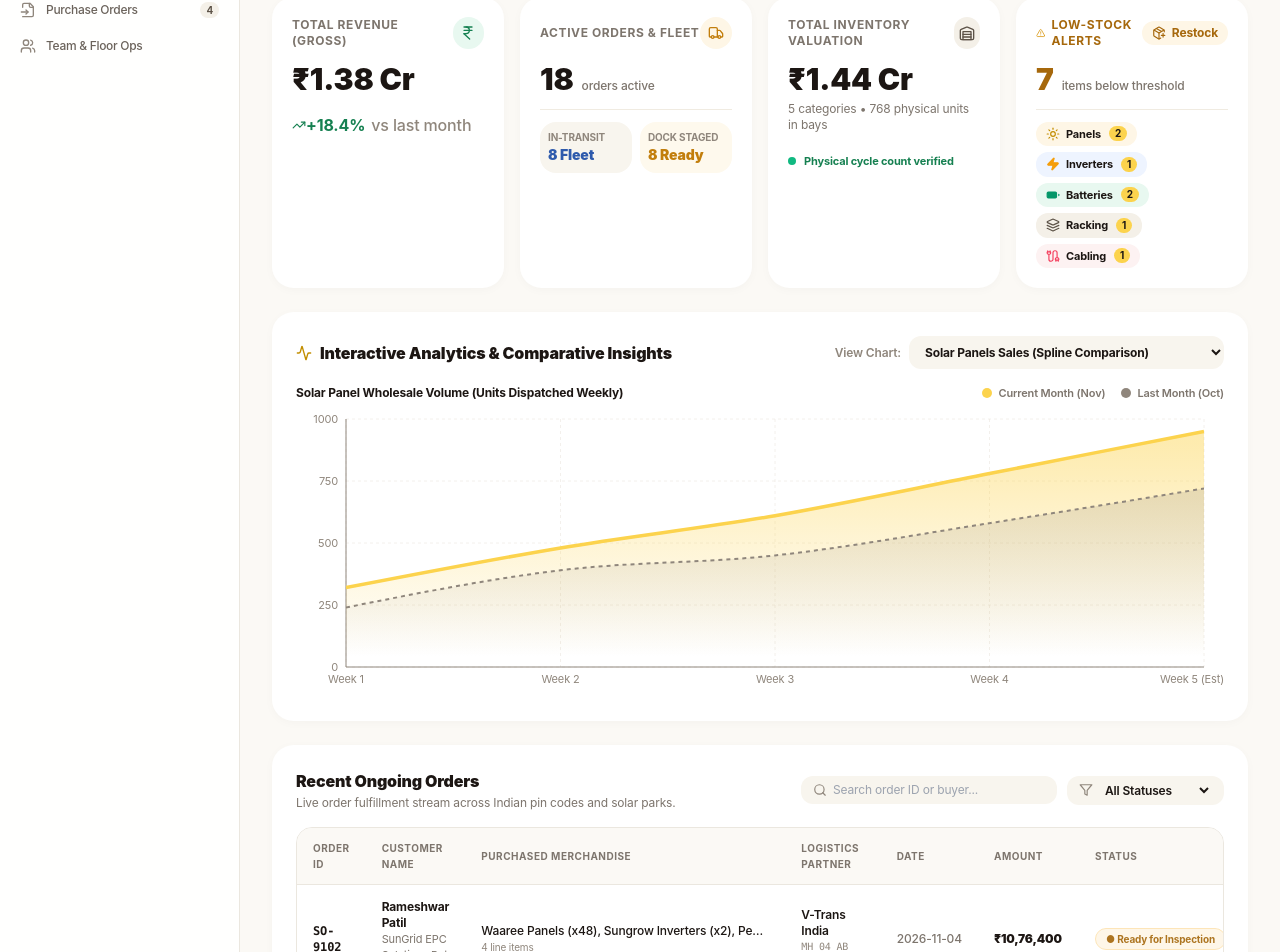
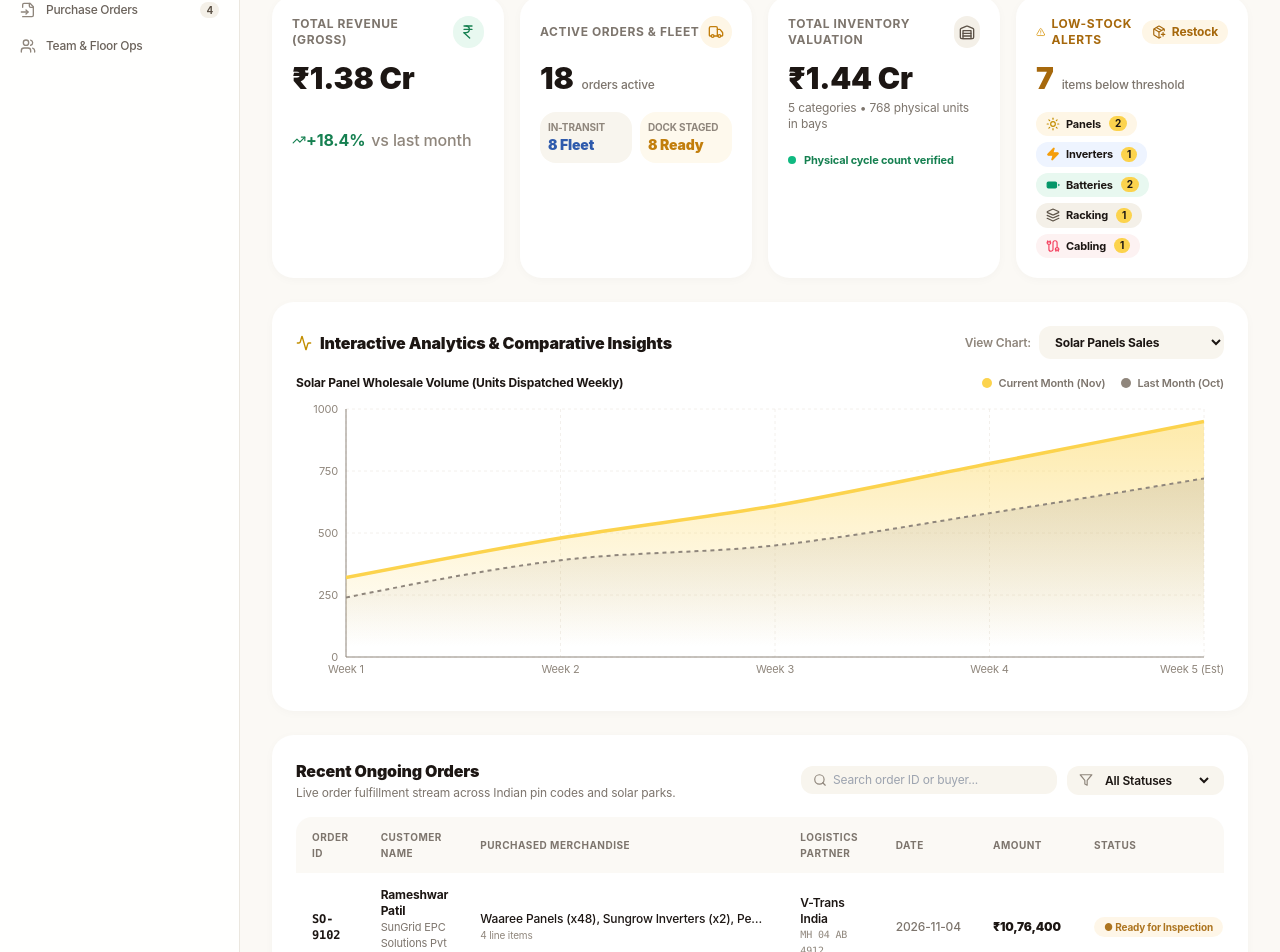
Before and after one commit to morningstar004/SolarDashBoard, a Next.js app: page / in a window 1280 px wide. Shown: the part 300-1252 px from the top of the page. Built offline with nearby package versions, Linux system fonts and the light colour scheme.

Commit message:
feat(dashboard): remove borders and add fluid motion transitions to order table filter

```diff
--- a/src/components/dashboard/DashboardModule.tsx
+++ b/src/components/dashboard/DashboardModule.tsx
@@ -1,6 +1,7 @@
 'use client';
 
 import React, { useState, useMemo } from 'react';
+import { motion, AnimatePresence } from 'framer-motion';
 import { useApp } from '@/context/AppContext';
 import {
   TrendingUp,
@@ -141,7 +142,7 @@ export const DashboardModule: React.FC = () => {
       {/* Clay Dark Espresso Hero Banner (Inspired by reference banner) */}
       <div className="relative overflow-hidden p-6 sm:p-7 rounded-3xl bg-[#231C18] dark:bg-[#1A1411] text-white shadow-md flex flex-col md:flex-row md:items-center justify-between gap-5">
         <div className="max-w-2xl space-y-2">
-          <div className="inline-flex items-center gap-1.5 px-3 py-1 rounded-full text-[11px] font-bold bg-[#3A3027] text-[#FCD34D] border border-[#524438]">
+          <div className="inline-flex items-center gap-1.5 px-3 py-1 rounded-full text-[11px] font-bold bg-[#3A3027] text-[#FCD34D]">
             <span>HeliosOps Verified Solar Distributor • GST & BIS Compliant</span>
           </div>
 
@@ -170,7 +171,7 @@ export const DashboardModule: React.FC = () => {
             <div className="text-3xl font-black text-[#1C1613] dark:text-[#FBF9F5]">
               {formatINR(totalRevenueThisMonth)}
             </div>
-            <div className="flex items-center gap-1.5 mt-4 text-md font-bold text-[#168051] dark:text-[#78E0A9]">
+            <div className="flex items-center gap-1.5 mt-8 text-md font-bold text-[#168051] dark:text-[#78E0A9]">
               <span className="flex items-center">
                 <TrendingUp className="w-3.5 h-3.5" />
                 +{revenueGrowthPercent}%
@@ -199,7 +200,7 @@ export const DashboardModule: React.FC = () => {
             </div>
 
             {/* Sub-breakdown in the same card */}
-            <div className="grid grid-cols-2 gap-2 mt-3 pt-3 border-t border-[#F0EBE1] dark:border-[#28201A]">
+            <div className="grid grid-cols-2 gap-2 mt-3 pt-1">
               <div className="bg-[#F8F5EE] dark:bg-[#221B17] p-2 rounded-2xl">
                 <p className="text-[10px] text-[#8F867C] dark:text-[#A89F95] uppercase font-bold">In-Transit</p>
                 <p className="text-sm font-black text-[#2E5AAC] dark:text-[#93B4F5]">{inTransitCount + 7} Fleet</p>
@@ -261,7 +262,7 @@ export const DashboardModule: React.FC = () => {
             </div>
 
             {/* Sticker Badges for 5 Categories with SVGs */}
-            <div className="flex flex-wrap gap-1.5 mt-3 pt-3 border-t border-[#F0EBE1] dark:border-[#28201A]">
+            <div className="flex flex-wrap gap-1.5 mt-3 pt-1">
               {/* Panels */}
               <div
                 onClick={() => setActiveTab('inventory')}
@@ -349,9 +350,9 @@ export const DashboardModule: React.FC = () => {
               onChange={(e) => setSelectedChart(e.target.value as 'spline' | 'bar' | 'pie')}
               className="text-xs font-bold px-3 py-2 rounded-xl bg-[#F8F5EE] dark:bg-[#241E19] text-[#1C1613] dark:text-[#F7F4EF] focus:outline-none focus:ring-2 focus:ring-[#FCD34D] cursor-pointer"
             >
-              <option value="spline">Solar Panels Sales (Spline Comparison)</option>
-              <option value="bar">Inventory Pricing & Units (Cost vs Market Price)</option>
-              <option value="pie">Order Fulfillment & Delay Status Breakdown</option>
+              <option value="spline">Solar Panels Sales</option>
+              <option value="bar">Inventory Pricing & Units</option>
+              <option value="pie">Order Fulfillment chart</option>
             </select>
           </div>
         </div>
@@ -396,7 +397,8 @@ export const DashboardModule: React.FC = () => {
                       backgroundColor: '#231C18',
                       borderRadius: '16px',
                       color: '#fff',
-                      border: '1px solid #382E27',
+                      border: 'none',
+                      boxShadow: '0 4px 20px rgba(0,0,0,0.25)',
                       fontSize: '12px',
                     }}
                   />
@@ -468,7 +470,8 @@ export const DashboardModule: React.FC = () => {
                       backgroundColor: '#231C18',
                       borderRadius: '16px',
                       color: '#fff',
-                      border: '1px solid #382E27',
+                      border: 'none',
+                      boxShadow: '0 4px 20px rgba(0,0,0,0.25)',
                       fontSize: '12px',
                     }}
                     formatter={(value: any, name: any) => [`₹${Number(value).toLocaleString('en-IN')}`, name]}
@@ -505,7 +508,8 @@ export const DashboardModule: React.FC = () => {
                       backgroundColor: '#231C18',
                       borderRadius: '16px',
                       color: '#fff',
-                      border: '1px solid #382E27',
+                      border: 'none',
+                      boxShadow: '0 4px 20px rgba(0,0,0,0.25)',
                       fontSize: '12px',
                     }}
                   />
@@ -521,7 +525,7 @@ export const DashboardModule: React.FC = () => {
                 {pieStatusData.map((item) => (
                   <div
                     key={item.name}
-                    className="flex items-center justify-between p-2.5 rounded-2xl bg-[#F8F5EE] dark:bg-[#221B17] border border-[#EBE7DF] dark:border-[#2D2520] text-xs"
+                    className="flex items-center justify-between p-2.5 rounded-2xl bg-[#F8F5EE] dark:bg-[#221B17] text-xs shadow-xs"
                   >
                     <div className="flex items-center gap-2">
                       <span className="w-3 h-3 rounded-md" style={{ backgroundColor: item.color }}></span>
@@ -583,9 +587,9 @@ export const DashboardModule: React.FC = () => {
         </div>
 
         {/* Table of Orders */}
-        <div className="overflow-x-auto rounded-2xl border border-[#EBE7DF] dark:border-[#2D2520]">
+        <div className="overflow-x-auto rounded-2xl">
           <table className="w-full text-left text-xs">
-            <thead className="bg-[#FBF9F5] dark:bg-[#201A16] text-[#7D756D] dark:text-[#A89F95] uppercase font-bold text-[10px] tracking-wider border-b border-[#EBE7DF] dark:border-[#2D2520]">
+            <thead className="bg-[#FBF9F5] dark:bg-[#201A16] text-[#7D756D] dark:text-[#A89F95] uppercase font-bold text-[10px] tracking-wider">
               <tr>
                 <th className="px-4 py-3">Order ID</th>
                 <th className="px-4 py-3">Customer Name</th>
@@ -598,33 +602,45 @@ export const DashboardModule: React.FC = () => {
               </tr>
             </thead>
             <tbody className="divide-y divide-[#F2EEE6] dark:divide-[#28211B] text-[#1C1613] dark:text-[#F7F4EF]">
+              <AnimatePresence mode="popLayout" initial={false}>
                 {filteredOrders.length === 0 ? (
-                <tr>
+                  <motion.tr
+                    key="empty-state"
+                    initial={{ opacity: 0 }}
+                    animate={{ opacity: 1 }}
+                    exit={{ opacity: 0 }}
+                    transition={{ duration: 0.2 }}
+                  >
                     <td colSpan={8} className="px-4 py-8 text-center text-[#8F867C]">
                       No orders found matching the filter criteria.
                     </td>
-                </tr>
+                  </motion.tr>
                 ) : (
                   filteredOrders.map((order) => {
-                  // Beautiful status pill colors matching user's image
+                    // Borderless status pills matching reference design
                     const statusColors =
                       order.status === 'Delivered'
-                      ? 'bg-[#E8F8F0] text-[#168051] border-[#C6EED8] dark:bg-[#1A2D22] dark:text-[#78E0A9] dark:border-[#2C4837]'
+                        ? 'bg-[#E8F8F0] text-[#168051] dark:bg-[#1A2D22] dark:text-[#78E0A9]'
                         : order.status === 'In Transit'
-                        ? 'bg-[#EEF4FF] text-[#2E5AAC] border-[#CCDDFE] dark:bg-[#1E2638] dark:text-[#93B4F5] dark:border-[#304163]'
+                          ? 'bg-[#EEF4FF] text-[#2E5AAC] dark:bg-[#1E2638] dark:text-[#93B4F5]'
                           : order.status === 'Ready for Inspection'
-                          ? 'bg-[#FEF6E6] text-[#A6680C] border-[#FDE3B2] dark:bg-[#2D2115] dark:text-[#FCD34D] dark:border-[#4B3722] animate-pulse'
+                            ? 'bg-[#FEF6E6] text-[#A6680C] dark:bg-[#2D2115] dark:text-[#FCD34D] animate-pulse'
                             : order.status === 'Pre-Dispatch Approved'
-                            ? 'bg-[#E8F8F0] text-[#168051] border-[#C6EED8] dark:bg-[#1A2D22] dark:text-[#78E0A9]'
-                            : 'bg-[#F4F0E8] text-[#5C5247] border-[#E5DFD4] dark:bg-[#2A221C] dark:text-[#D4CCC0]';
+                              ? 'bg-[#E8F8F0] text-[#168051] dark:bg-[#1A2D22] dark:text-[#78E0A9]'
+                              : 'bg-[#F4F0E8] text-[#5C5247] dark:bg-[#2A221C] dark:text-[#D4CCC0]';
 
                     const merchandiseSummary = order.items
                       .map((item) => `${item.productName.split(' ')[0]} ${item.category} (x${item.requiredQty})`)
                       .join(', ');
 
                     return (
-                    <tr
+                      <motion.tr
                         key={order.id}
+                        layout
+                        initial={{ opacity: 0, y: 10 }}
+                        animate={{ opacity: 1, y: 0 }}
+                        exit={{ opacity: 0, scale: 0.98 }}
+                        transition={{ duration: 0.22, ease: [0.16, 1, 0.3, 1] }}
                         className="hover:bg-[#FBF9F5]/70 dark:hover:bg-[#201A16]/50 transition-colors"
                       >
                         <td className="px-4 py-3.5 font-black font-mono text-[#1C1613] dark:text-[#FCD34D]">
@@ -662,7 +678,7 @@ export const DashboardModule: React.FC = () => {
                         </td>
                         <td className="px-4 py-3.5 whitespace-nowrap">
                           <span
-                          className={`inline-flex items-center px-2.5 py-0.5 rounded-full text-[10px] font-bold border ${statusColors}`}
+                            className={`inline-flex items-center px-2.5 py-0.5 rounded-full text-[10px] font-bold ${statusColors}`}
                           >
                             ● {order.status}
                           </span>
@@ -692,10 +708,11 @@ export const DashboardModule: React.FC = () => {
                             )}
                           </div>
                         </td>
-                    </tr>
+                      </motion.tr>
                     );
                   })
                 )}
+              </AnimatePresence>
             </tbody>
           </table>
         </div>
```
Lines whose indentation alone changed are shown as unchanged.
